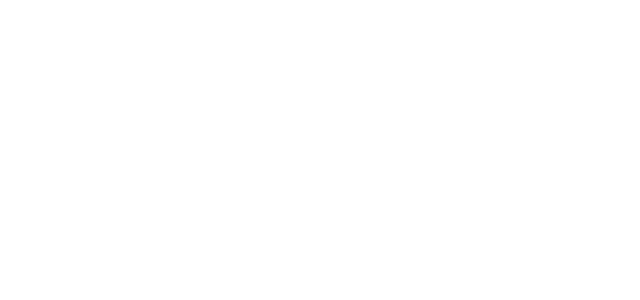
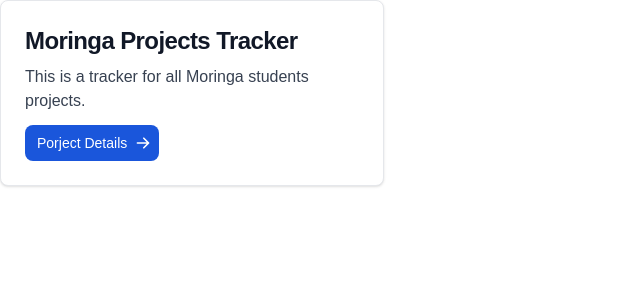
Before and after one commit to kamuyu-fred/ProTracker, a React (Create React App) app in the folder protracker-front/: page / in a window 1280 px wide. Shown: the top 300 px of the page, without its empty margins (0-640 px from the left). Built offline with nearby package versions, Linux system fonts and the light colour scheme; a web font is replaced by a local one.

Commit message:
updated the projectslist component

```diff
--- a/protracker-front/src/App.js
+++ b/protracker-front/src/App.js
@@ -3,6 +3,8 @@
 import Navbar from "./components/Navbar";
 import Sidebar from "./components/Sidebar";
 import Projectdetails from "./components/Projectdetails";
+import Login from "./components/Login";
+import Projectslist from "./components/Projectslist";
 
 
 function App() {
@@ -11,7 +13,9 @@
 
     {/* <Navbar />
     <Sidebar /> */}
-    <Projectdetails />
+    {/* <Projectdetails /> */}
+    {/* <Login /> */}
+    <Projectslist />
 
 
     <div className="App">
--- a/protracker-front/src/components/Login.js
+++ b/protracker-front/src/components/Login.js
@@ -8,8 +8,8 @@
 <section class="bg-gray-50 dark:bg-gray-900">
   <div class="flex flex-col items-center justify-center px-6 py-8 mx-auto md:h-screen lg:py-0">
       <a href="#" class="flex items-center mb-6 text-2xl font-semibold text-gray-900 dark:text-white">
-          <img class="w-8 h-8 mr-2" src="https://flowbite.s3.amazonaws.com/blocks/marketing-ui/logo.svg" alt="logo">
-          Flowbite/ </img>
+          {/* <img class="w-8 h-8 mr-2" src="https://flowbite.s3.amazonaws.com/blocks/marketing-ui/logo.svg" alt="logo">
+          Flowbite/ </img>  */}
       </a>
       <div class="w-full bg-white rounded-lg shadow dark:border md:mt-0 sm:max-w-md xl:p-0 dark:bg-gray-800 dark:border-gray-700">
           <div class="p-6 space-y-4 md:space-y-6 sm:p-8">
@@ -31,7 +31,7 @@
                       <div class="flex items-start">
                           <div class="flex items-center h-5">
                             <input id="remember" aria-describedby="remember" type="checkbox" class="w-4 h-4 border border-gray-300 rounded bg-gray-50 focus:ring-3 focus:ring-primary-300 dark:bg-gray-700 dark:border-gray-600 dark:focus:ring-primary-600 dark:ring-offset-gray-800" required="">
-                            /</input>
+                            </input>
                           </div>
                           <div class="ml-3 text-sm">
                             <label for="remember" class="text-gray-500 dark:text-gray-300">Remember me</label>
--- a/protracker-front/src/components/Projectslist.js
+++ b/protracker-front/src/components/Projectslist.js
@@ -6,8 +6,16 @@
 
 <>
 
-
-
+<div class="max-w-sm p-6 bg-white border border-gray-200 rounded-lg shadow dark:bg-gray-800 dark:border-gray-700">
+    <a href="#">
+        <h5 class="mb-2 text-2xl font-bold tracking-tight text-gray-900 dark:text-white">Moringa Projects Tracker</h5>
+    </a>
+    <p class="mb-3 font-normal text-gray-700 dark:text-gray-400">This is a tracker for all Moringa students projects.</p>
+    <a href="#" class="inline-flex items-center px-3 py-2 text-sm font-medium text-center text-white bg-blue-700 rounded-lg hover:bg-blue-800 focus:ring-4 focus:outline-none focus:ring-blue-300 dark:bg-blue-600 dark:hover:bg-blue-700 dark:focus:ring-blue-800">
+        Porject Details
+        <svg aria-hidden="true" class="w-4 h-4 ml-2 -mr-1" fill="currentColor" viewBox="0 0 20 20" xmlns="http://www.w3.org/2000/svg"><path fill-rule="evenodd" d="M10.293 3.293a1 1 0 011.414 0l6 6a1 1 0 010 1.414l-6 6a1 1 0 01-1.414-1.414L14.586 11H3a1 1 0 110-2h11.586l-4.293-4.293a1 1 0 010-1.414z" clip-rule="evenodd"></path></svg>
+    </a>
+</div>
 
 </>
 )}
```
